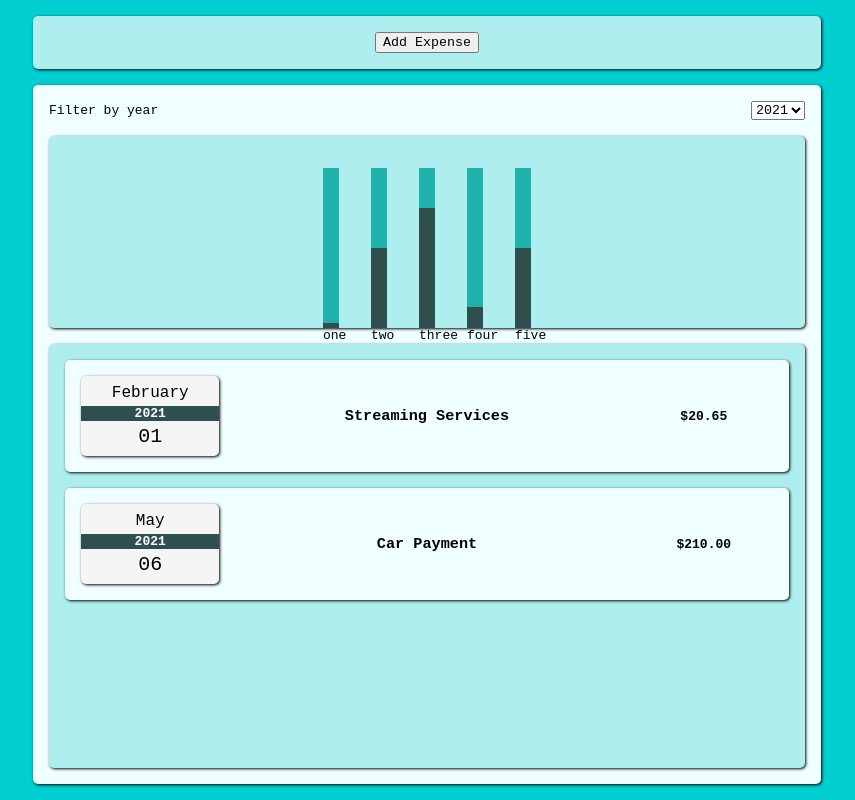
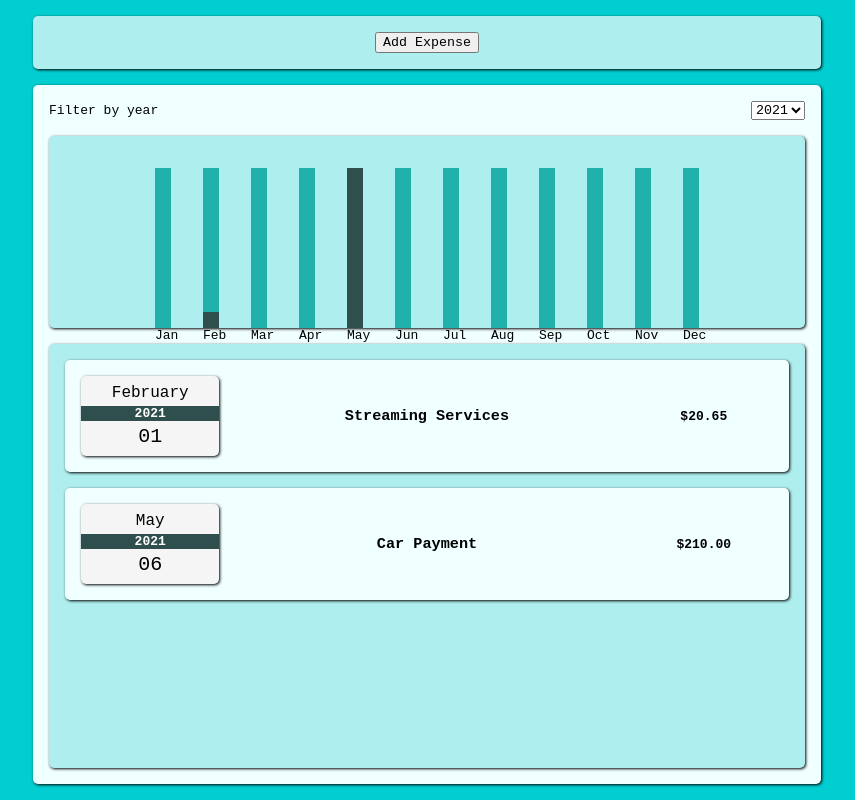
Before and after one commit to devon-wolf/expense-tracker, a React (Create React App) app: page / in a window 1280 px wide. Shown: the whole page, without its empty margins (213-1068 px from the left). Built offline with nearby package versions, Linux system fonts and the light colour scheme.

Commit message:
Reorganize props so the chart filters correctly by year

```diff
--- a/src/components/expenses/ExpenseChart.tsx
+++ b/src/components/expenses/ExpenseChart.tsx
@@ -1,39 +1,17 @@
 import React from 'react';
 import Chart from '../chart/Chart';
+import { ChartBarProps } from '../chart/ChartBar';
 import Card from '../UI/Card';
 
-const ExpenseChart = (): JSX.Element => {
-    const dataPoints = [
-        {
-            value: 1,
-            maxValue: 30,
-            label: 'one'
-        },
-        {
-            value: 2,
-            maxValue: 4,
-            label: 'two'
-        },
-        {
-            value: 3,
-            maxValue: 4,
-            label: 'three'
-        },
-        {
-            value: 4,
-            maxValue: 32,
-            label: 'four'
-        },
-        {
-            value: 5,
-            maxValue: 10,
-            label: 'five'
-        }
-    ];
+type ExpenseChartProps = {
+    chartData: ChartBarProps[];
+}
+
+const ExpenseChart = ({ chartData }: ExpenseChartProps): JSX.Element => {
 
     return (
         <Card>
-            <Chart dataPoints={dataPoints} />
+            <Chart dataPoints={chartData} />
         </Card>
     );
 };
--- a/src/components/expenses/ExpenseDisplay.tsx
+++ b/src/components/expenses/ExpenseDisplay.tsx
@@ -12,13 +12,35 @@ type ExpenseDisplayProps = {
 }
 const ExpenseDisplay = ({ expenses }: ExpenseDisplayProps): JSX.Element => {
     const [year, setYear] = useState('2021');
+    const filteredExpenses = expenses.filter(({ date }) => date.getFullYear().toString() === year);
+
+    const monthLabels = ['Jan', 'Feb', 'Mar', 'Apr', 'May', 'Jun', 'Jul', 'Aug', 'Sep', 'Oct', 'Nov', 'Dec'];
+    const chartData = monthLabels.map(label => {
+        return {
+            label,
+            value: 0,
+            maxValue: 0
+        };
+    });
+
+    let max = 0;
+
+    filteredExpenses.forEach(({ date, amount }) => {
+        const month = date.getMonth();
+        chartData[month].value += amount;
+        if (max < amount) max = amount;
+    });
+
+    chartData.forEach(item => {
+        item.maxValue = max;
+    });
 
     return (
         <Card className="expenseCard">
             <Layout className="expenseDisplay">
                 <ExpenseFilter year={year} handleYearChange={e => setYear(e.target.value)}/>
-                <ExpenseChart />
-                <ExpenseList selectedYear={year} expenses={expenses}/>
+                <ExpenseChart chartData={chartData} />
+                <ExpenseList expenses={filteredExpenses} />
             </Layout>
         </Card>
 
--- a/src/components/expenses/ExpenseList.tsx
+++ b/src/components/expenses/ExpenseList.tsx
@@ -3,17 +3,15 @@ import Card from '../UI/Card';
 import ExpenseItem, { ExpenseItemProps } from './ExpenseItem';
 
 export type ExpenseListProps = {
-    selectedYear: string;
     expenses: ExpenseItemProps[]
 };
 
-const ExpenseList = ({ selectedYear, expenses }: ExpenseListProps): JSX.Element => {
-    const filteredExpenses = expenses.filter(({ date }) => date.getFullYear().toString() === selectedYear);
+const ExpenseList = ({ expenses }: ExpenseListProps): JSX.Element => {
 
     return (
         <Card>
-            {filteredExpenses.length
-                ?   filteredExpenses.map(({ date, title, amount }) =>
+            {expenses.length
+                ?   expenses.map(({ date, title, amount }) =>
                     <ExpenseItem
                         date={date}
                         title={title}
--- a/src/pages/ExpensePage.tsx
+++ b/src/pages/ExpensePage.tsx
@@ -13,10 +13,12 @@ const ExpensePage = (): JSX.Element => {
         setExpenseList(() => [...expenseList, expenseData]);
     };
 
+
+
     return (
         <Layout className="expensePage">
             <ExpenseForm onExpenseSubmit={handleExpenseSubmit}/>
-            <ExpenseDisplay expenses={expenseList}/>
+            <ExpenseDisplay expenses={expenseList} />
         </Layout>
     );
 };
```
